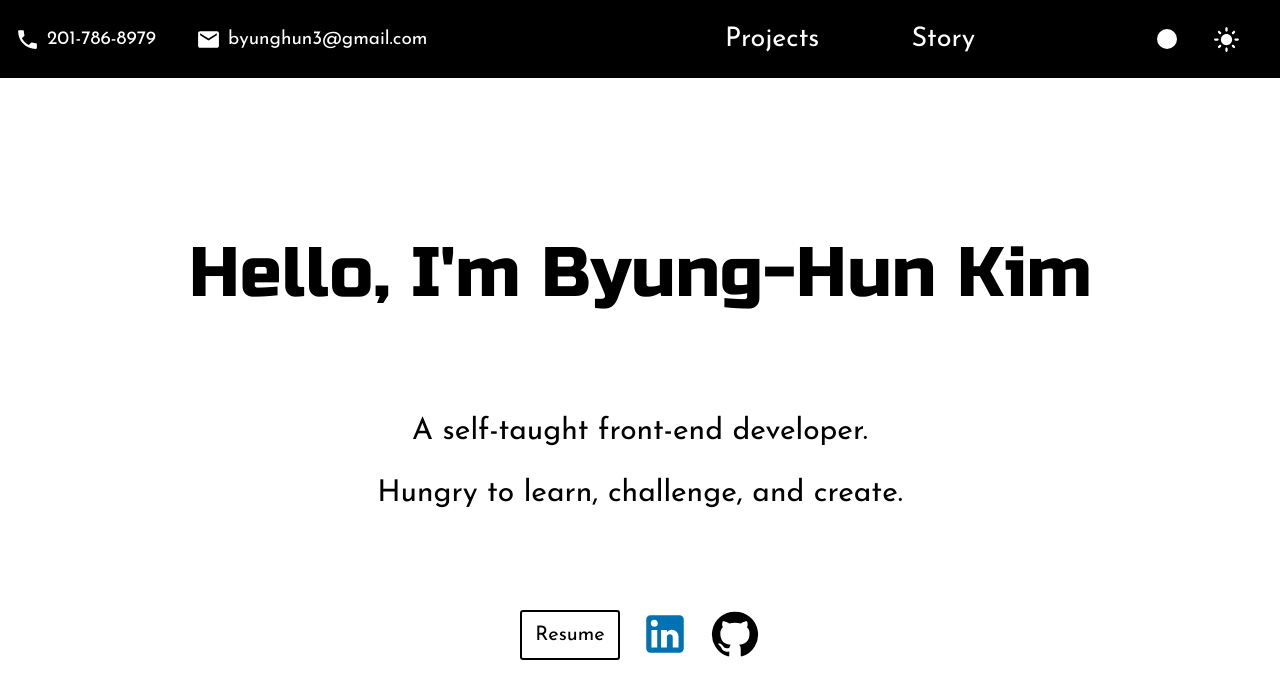
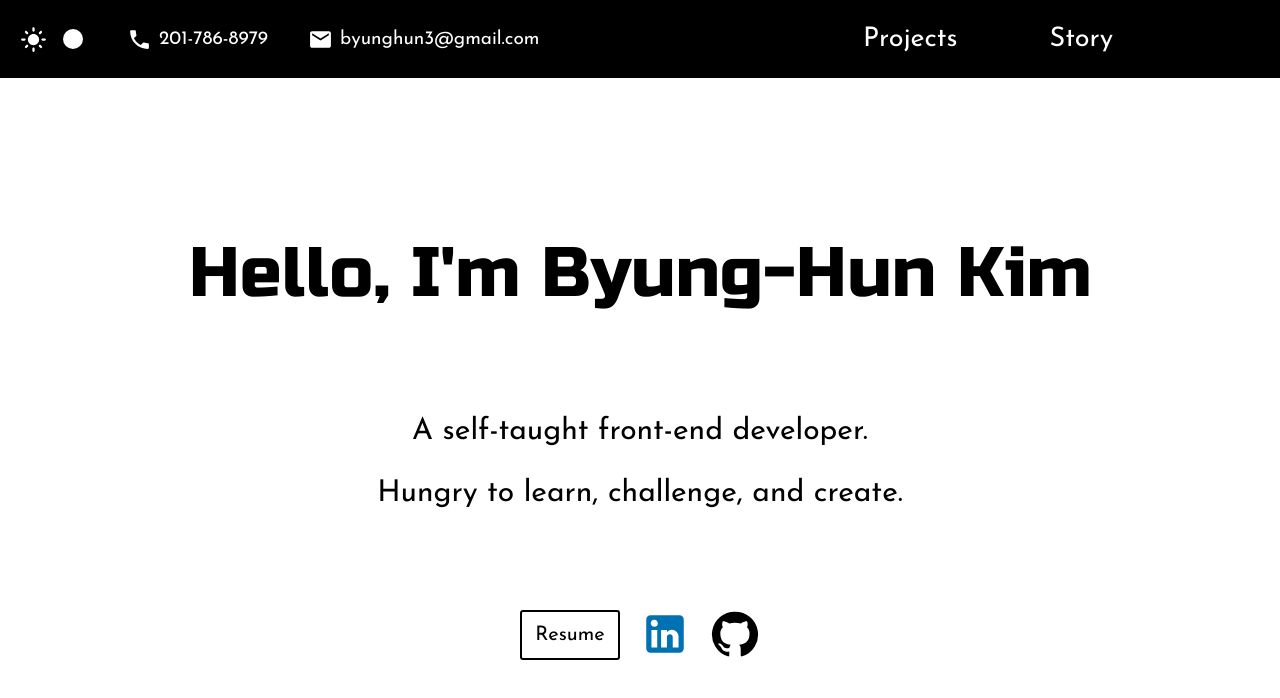
Before and after one commit to byunghun3/portfolio, a React (Create React App) app: page / in a window 1280 px wide. Shown: the top 698 px of the page. Built offline with nearby package versions, Linux system fonts and the light colour scheme.

Commit message:
move theme toggle to left side of navbar

```diff
--- a/src/components/Header.tsx
+++ b/src/components/Header.tsx
@@ -26,6 +26,19 @@ const Navbar = styled.div`
   font-family: "Josefin Sans";
   font-size: 1.9rem;
   transition: ease 0.3s;
+`;
+
+const ThemeSwitch = styled.div`
+  flex: 0.3;
+  display: flex;
+  justify-content: flex-start;
+  align-items: center;
+  padding-left: 2rem;
+
+  @media (max-width: 875px) {
+    flex: 1;
+    justify-content: flex-start;
+  }
 `;
 
 const Contact = styled.div`
@@ -60,7 +73,7 @@ const Email = styled.div`
 const NavLinks = styled.div`
   flex: 2;
   display: flex;
-  justify-content: flex-end;
+  justify-content: center;
   align-items: center;
   padding: 0 1.5rem;
   color: ${(props) => props.isDarkMode ? "black" : "white"};
@@ -89,18 +102,6 @@ const LinkButton = styled.button`
 
   @media (max-width: 480px) {
     font-size: 4rem;
-  }
-`;
-
-const ThemeSwitch = styled.div`
-  flex: 1;
-  display: flex;
-  justify-content: flex-end;
-  align-items: center;
-
-  @media (max-width: 875px) {
-    justify-content: flex-start;
-    padding-left: 2rem;
   }
 `;
 
@@ -145,11 +146,30 @@ export const Header: FC<HeaderProps> = ({ projectsHash, storyHash }) => {
       <Navbar
         isDarkMode={isDarkMode}
       >
+        <ThemeSwitch>
+          {isDarkMode ?
+            <DarkModeIcon
+              sx={{
+                marginRight: "0.7rem",
+                fontSize: "2.7rem"
+              }}
+            /> :
+            <LightModeIcon
+              sx={{
+                marginRight: "0.7rem",
+                fontSize: "2.7rem"
+              }}
+            />}
+          <Switch
+            color="primary"
+            onChange={() => { setIsDarkMode(!isDarkMode); }}
+          />
+        </ThemeSwitch>
         <Contact>
           <Phone>
             <PhoneIcon
               sx={{
-                margin: "0 0.7rem 0 0",
+                marginRight: "0.7rem",
                 fontSize: "2.5rem"
               }}
             />
@@ -158,7 +178,7 @@ export const Header: FC<HeaderProps> = ({ projectsHash, storyHash }) => {
           <Email>
             <EmailIcon
               sx={{
-                margin: "0 0.7rem 0 0",
+                marginRight: "0.7rem",
                 fontSize: "2.5rem"
               }}
             />
@@ -187,25 +207,6 @@ export const Header: FC<HeaderProps> = ({ projectsHash, storyHash }) => {
             </LinkButton>
           </NavHashLink>
         </NavLinks>
-        <ThemeSwitch>
-          <Switch
-            color="primary"
-            onChange={() => { setIsDarkMode(!isDarkMode); }}
-          />
-          {isDarkMode ?
-            <DarkModeIcon
-              sx={{
-                margin: "0 4rem 0 0.7rem",
-                fontSize: "2.7rem"
-              }}
-            /> :
-            <LightModeIcon
-              sx={{
-                margin: "0 4rem 0 0.7rem",
-                fontSize: "2.7rem"
-              }}
-            />}
-        </ThemeSwitch>
         <MenuContainer>
           <MenuIcon
             onClick={handleExpandMenu}
@@ -277,7 +278,7 @@ export const Header: FC<HeaderProps> = ({ projectsHash, storyHash }) => {
         <Phone>
           <PhoneIcon
             sx={{
-              margin: "0 0.7rem 0 0",
+              marginRight: "0.7rem",
               fontSize: "2.5rem",
               "@media (max-width: 480px)": {
                 fontSize: "3.5rem"
@@ -289,7 +290,7 @@ export const Header: FC<HeaderProps> = ({ projectsHash, storyHash }) => {
         <Email>
           <EmailIcon
             sx={{
-              margin: "0 0.7rem 0 0",
+              marginRight: "0.7rem",
               fontSize: "2.5rem",
               "@media (max-width: 480px)": {
                 fontSize: "3.5rem"
```
